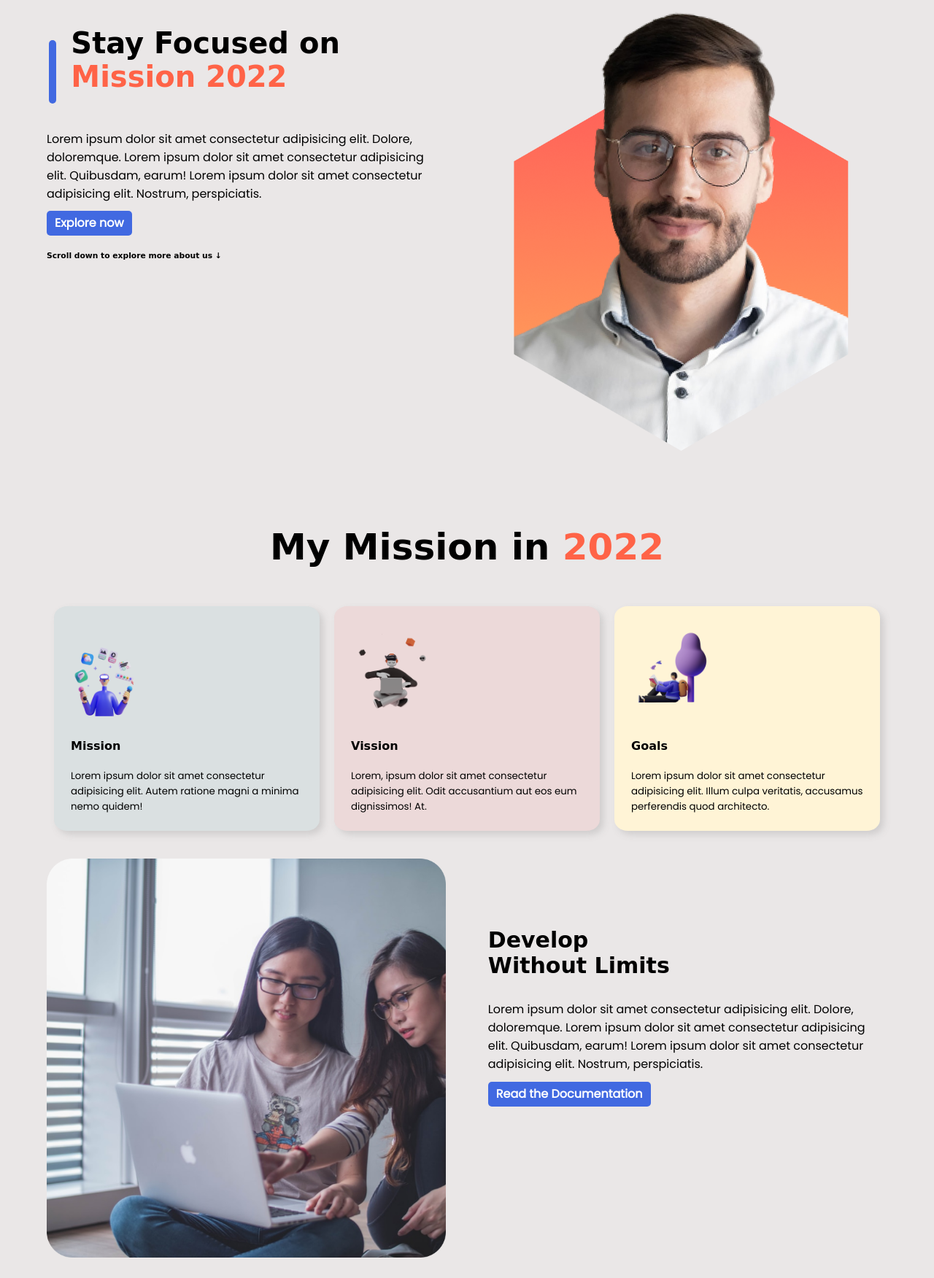
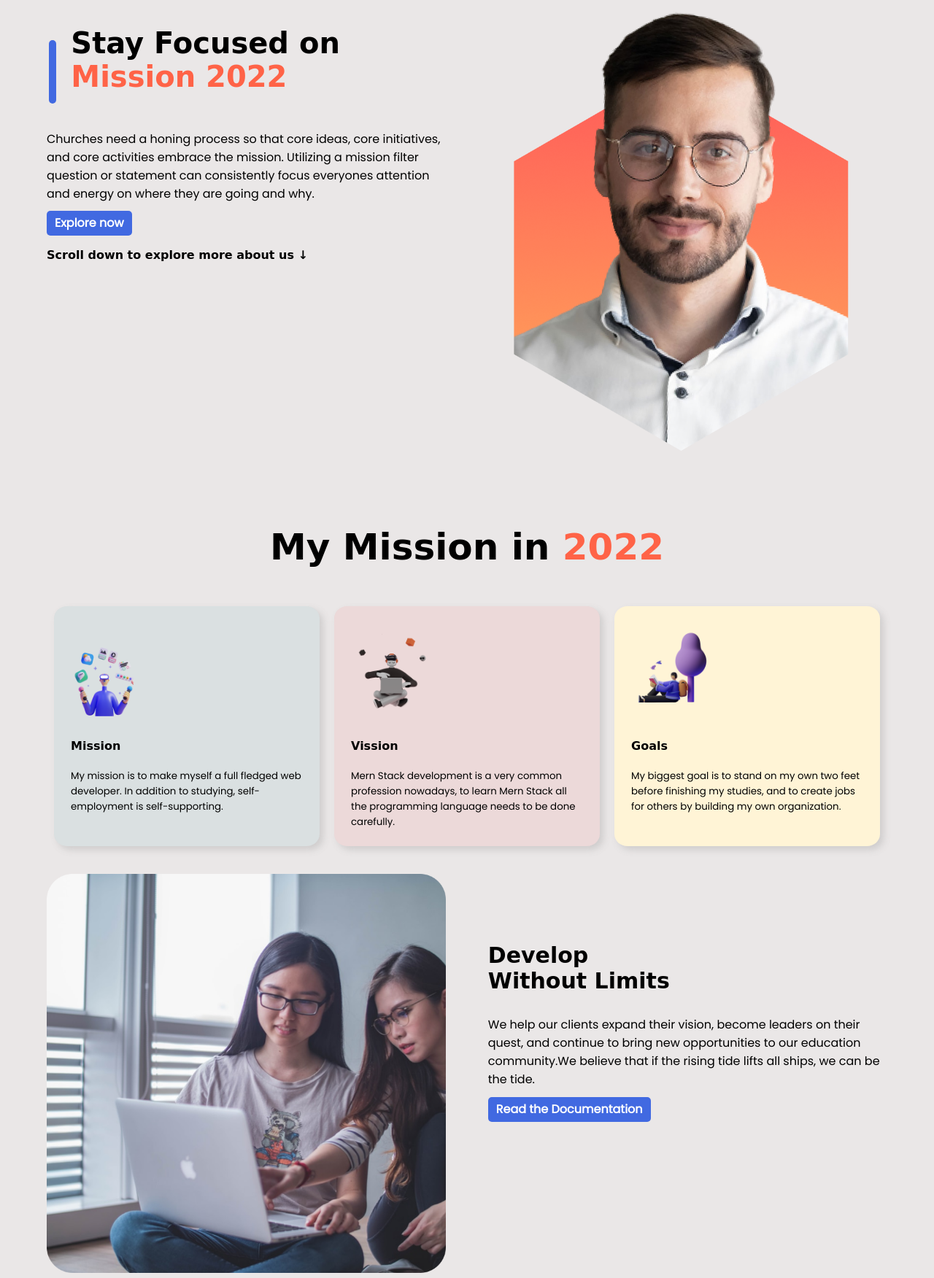
Before and after one commit to mozammelhoq1/portfolio-website, a plain HTML site: page index.html in a window 1280 px wide. Shown: the part 89-1841 px from the top of the page at 73% size. Drawn offline with Linux system fonts and the light colour scheme; a web font is replaced by a local one.

Commit message:
final commit

```diff
--- a/index.html
+++ b/index.html
@@ -20,9 +20,9 @@
                     <b class="sidebar">.</b>
                     <h2>Stay Focused on <span>Mission 2022</span></h2>
                 </div>
-                <p>Lorem ipsum dolor sit amet consectetur adipisicing elit. Dolore, doloremque. Lorem ipsum dolor sit amet consectetur adipisicing elit. Quibusdam, earum! Lorem ipsum dolor sit amet consectetur adipisicing elit. Nostrum, perspiciatis.</p>
+                <p>Churches need a honing process so that core ideas, core initiatives, and core activities embrace the mission. Utilizing a mission filter question or statement can consistently focus everyones attention and energy on where they are going and why.</p>
                 <a class="button" target="_blank" href="https://www.linkedin.com/in/md-mozammel-hoq-78336b227/">Explore now</a>
-                <h6>Scroll down to explore more about us ↓</h6>
+                <h4>Scroll down to explore more about us ↓</h4>
         </div>
         <div class="half-width" style="margin-left: 5%;">
             <img src="images/person/person-3.png" alt="">
@@ -37,17 +37,17 @@
             <div class="triple-width" id="mission">
             <img src="images/illustrators/illustrator-1.png" alt="">
             <h4>Mission</h4>
-            <small>Lorem ipsum dolor sit amet consectetur adipisicing elit. Autem ratione magni a minima nemo quidem!</small>
+            <small>My mission is to make myself a full fledged web developer. In addition to studying, self-employment is self-supporting.</small>
         </div>
         <div class="triple-width" id="vision">
             <img src="images/illustrators/illustrator-2.png" alt="">
             <h4>Vission</h4>
-            <small>Lorem, ipsum dolor sit amet consectetur adipisicing elit. Odit accusantium aut eos eum dignissimos! At.</small>
+            <small>Mern Stack development is a very common profession nowadays, to learn Mern Stack all the programming language needs to be done carefully.</small>
         </div>
         <div class="triple-width" id="goals">
             <img src="images/illustrators/illustrator-3.png" alt="">
             <h4>Goals</h4>
-            <small>Lorem ipsum dolor sit amet consectetur adipisicing elit. Illum culpa veritatis, accusamus perferendis quod architecto.</small>
+            <small>My biggest goal is to stand on my own two feet before finishing my studies, and to create jobs for others by building my own organization.</small>
         </div>
         </div>
     </section>
@@ -60,7 +60,7 @@
         </div>
         <div class="half-width" style="margin-top: 8%;">
             <h3>Develop <br>Without Limits</h3>
-                <p>Lorem ipsum dolor sit amet consectetur adipisicing elit. Dolore, doloremque. Lorem ipsum dolor sit amet consectetur adipisicing elit. Quibusdam, earum! Lorem ipsum dolor sit amet consectetur adipisicing elit. Nostrum, perspiciatis.</p>
+                <p>We help our clients expand their vision, become leaders on their quest, and continue to bring new opportunities to our education community.We believe that if the rising tide lifts all ships, we can be the tide.</p>
                 <a class="button" target="_blank" href="https://www.linkedin.com/in/md-mozammel-hoq-78336b227/">Read the  Documentation</a>
         </div>
     </section>
@@ -70,7 +70,7 @@
     <section class="flex-container">
         <div class="half-width" style="margin-top: 8%;">
             <h3>Know our<br>Global Community</h3>
-                <p>Lorem ipsum dolor sit amet consectetur adipisicing elit. Dolore, doloremque. Lorem ipsum dolor sit amet consectetur adipisicing elit. Quibusdam, earum! Lorem ipsum dolor sit amet consectetur adipisicing elit. Nostrum, perspiciatis.</p>
+                <p>Our company was founded in 2000 by Eric Gurna. Our core team has deep experience working with youth and includes former classroom teachers, social workers, and program and curriculum experts.</p>
                 <a class="button" target="_blank" href="https://www.linkedin.com/in/md-mozammel-hoq-78336b227/">Read the  Documentation</a>
         </div>
         <div class="half-width" style="margin-left: 5%;">
```
Also changed, not shown: 1 other file.
